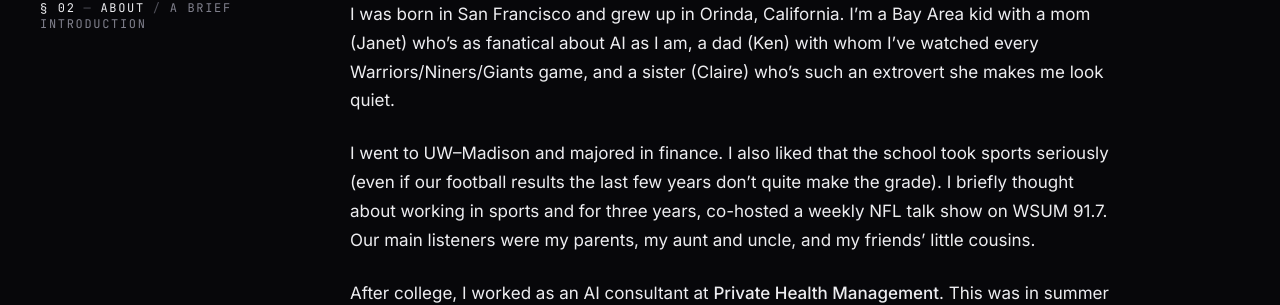
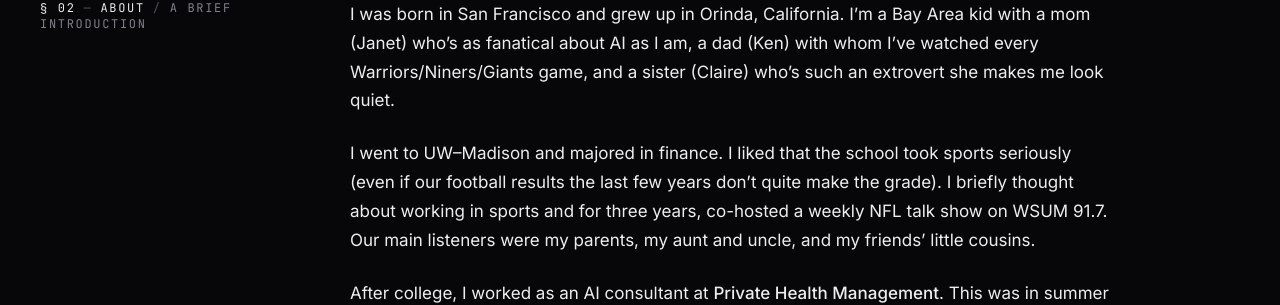
Before and after one commit to spencertarkoff-hub/spencertarkoff-com, a Next.js app: page / in a window 1280 px wide. Shown: the part 1811-2116 px from the top of the page. Built offline with nearby package versions, Linux system fonts and the light colour scheme.

Commit message:
Tighten About paragraph 2

```diff
--- a/components/About.tsx
+++ b/components/About.tsx
@@ -22,7 +22,7 @@ export default function About() {
               who&rsquo;s such an extrovert she makes me look quiet.
             </p>
             <p>
-              I went to UW&ndash;Madison and majored in finance. I also liked
+              I went to UW&ndash;Madison and majored in finance. I liked
               that the school took sports seriously (even if our football
               results the last few years don&rsquo;t quite make the grade). I
               briefly thought about working in sports and for three years,
```
